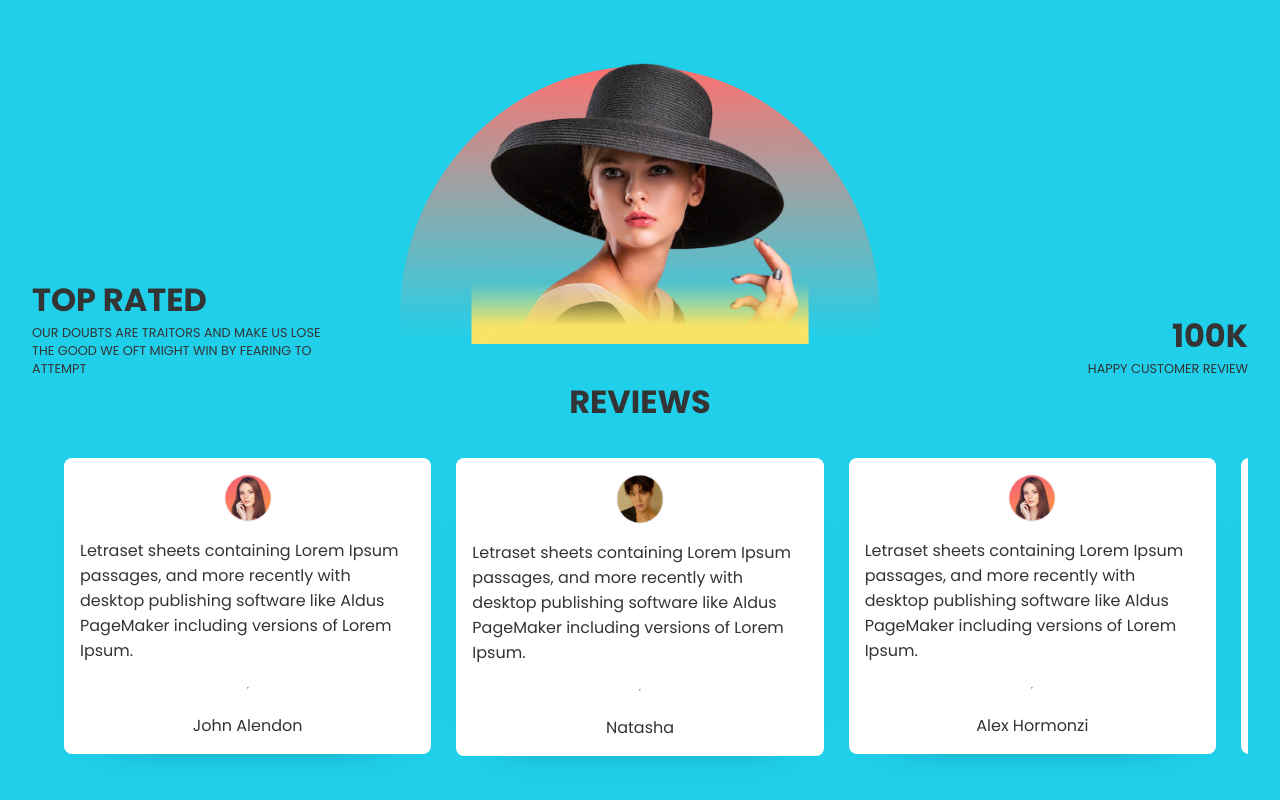
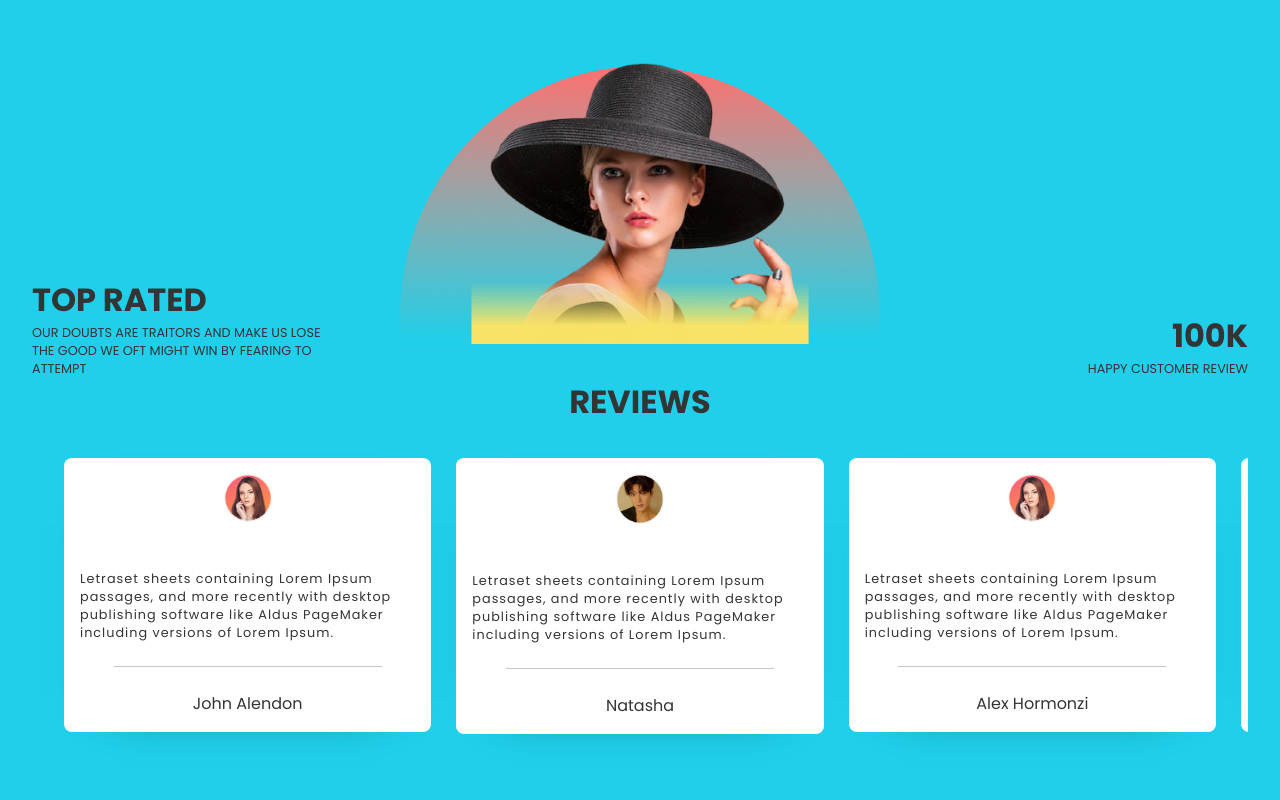
Before and after one commit to AY-SWE/eCommerceFrontendOnly, a React (Create React App) app: page / in a window 1280 px wide. Shown: the part 1682-2482 px from the top of the page. Built offline with nearby package versions, Linux system fonts and the light colour scheme.

Commit message:
finished testimonial, onto footer component

```diff
--- a/src/components/testimonial/Testimonial.module.css
+++ b/src/components/testimonial/Testimonial.module.css
@@ -69,3 +69,17 @@
 .testimonial>img{
     width: 3rem;
 }
+
+.testimonial>span:nth-of-type(1){
+    align-items: center;
+    font-size: .8rem;
+    letter-spacing: 1px;
+    margin-top: 2rem;
+}
+
+.testimonial hr{
+    height: 1px;
+    width: 80%;
+    background: rgb(198, 198, 198);
+    border: none;
+}
```
